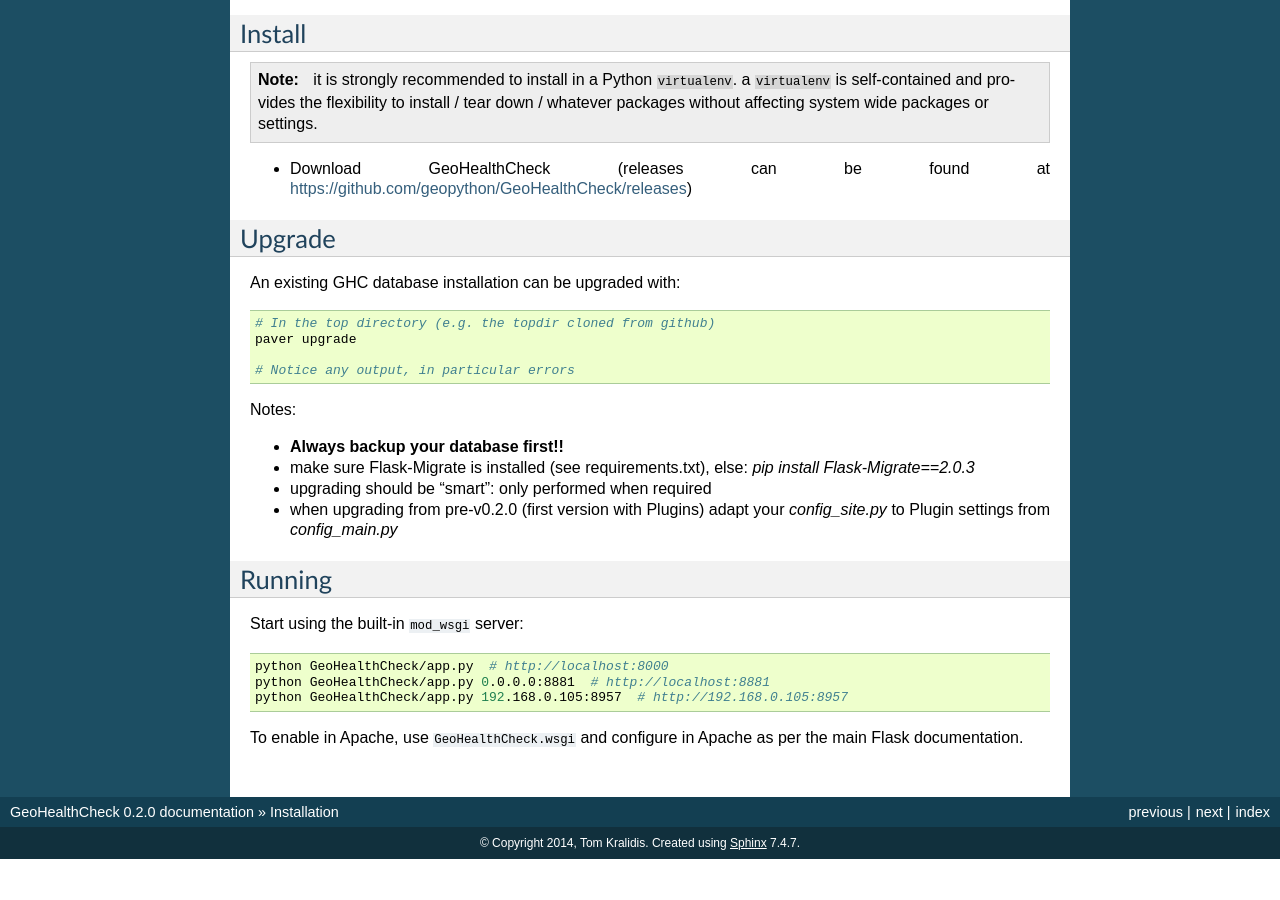
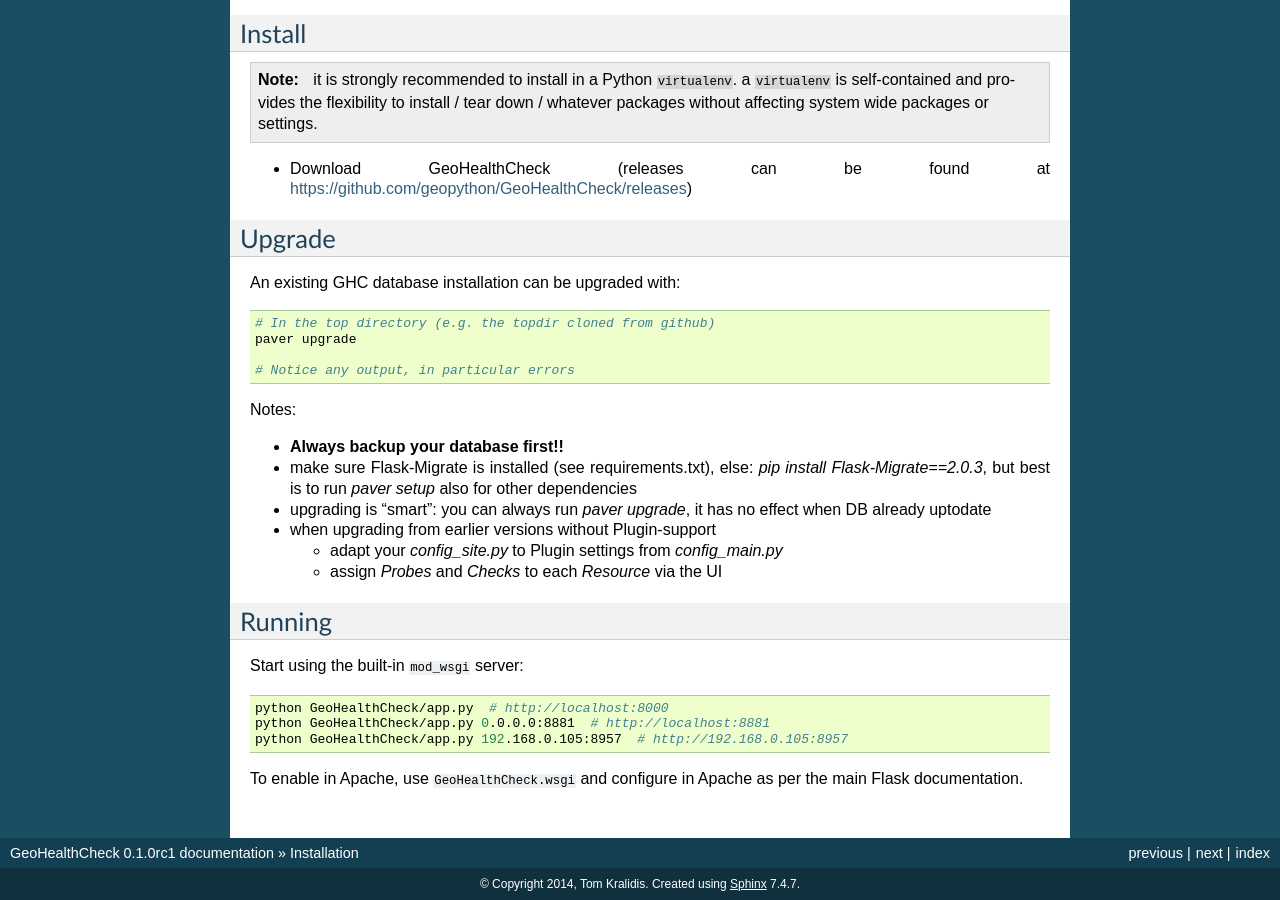
Before and after one commit to geopython/GeoHealthCheck, a Sphinx documentation site: the page built from docs/install.rst, in a window 1280 px wide and 900 px high, scrolled down 837 px. Built offline with Sphinx 7.4.7, drawn with Linux system fonts in a browser that asks for light colours; before the commit the page ends 1696 px from its top, so only the background shows below that; some of the changed text lies outside the part shown.

Commit message:
set VERSION from 0.2.0 to 0.1.0rc1

```diff
--- a/GeoHealthCheck/__init__.py
+++ b/GeoHealthCheck/__init__.py
@@ -26,4 +26,4 @@
 # OTHER DEALINGS IN THE SOFTWARE.
 #
 # =================================================================
-__version__ = '0.2.0'
+__version__ = '0.1.0rc1'
--- a/docs/install.rst
+++ b/docs/install.rst
@@ -66,6 +66,8 @@
 - Download GeoHealthCheck (releases can be found at
   https://github.com/geopython/GeoHealthCheck/releases)
 
+.. _upgrade:
+
 Upgrade
 -------
 
@@ -81,9 +83,12 @@
 Notes:
 
 * **Always backup your database first!!**
-* make sure Flask-Migrate is installed (see requirements.txt), else:  `pip install Flask-Migrate==2.0.3`
-* upgrading should be "smart": only performed when required
-* when upgrading from pre-v0.2.0 (first version with Plugins) adapt your `config_site.py` to Plugin settings from `config_main.py`
+* make sure Flask-Migrate is installed (see requirements.txt), else:  `pip install Flask-Migrate==2.0.3`, but best is to run `paver setup` also for other dependencies
+* upgrading is "smart": you can always run `paver upgrade`, it has no effect when DB already uptodate
+* when upgrading from earlier versions without Plugin-support
+
+  - adapt your `config_site.py` to Plugin settings from `config_main.py`
+  - assign `Probes` and `Checks` to each `Resource` via the UI
 
 
 Running
--- a/docs/plugins.rst
+++ b/docs/plugins.rst
@@ -14,7 +14,7 @@
 Concepts
 --------
 
-Starting with GHC v0.2.0 healthchecks are exclusively performed by Plugins. The basic concept
+GHC versions after May 1, 2017 perform healthchecks exclusively via Plugins (see :ref:`upgrade` how to upgrade from older versions). The basic concept
 is simple: each `Resource` (typically an OWS endpoint) has one or more `Probes`. During a
 GHC run (via `cron` or manually), GHC sequentually invokes the `Probes` for each `Resource`
 to determine the health (QoS) of the `Resource`.
```
Also changed, not shown: docs/index.rst (+5 -4 lines), 1 other file.
